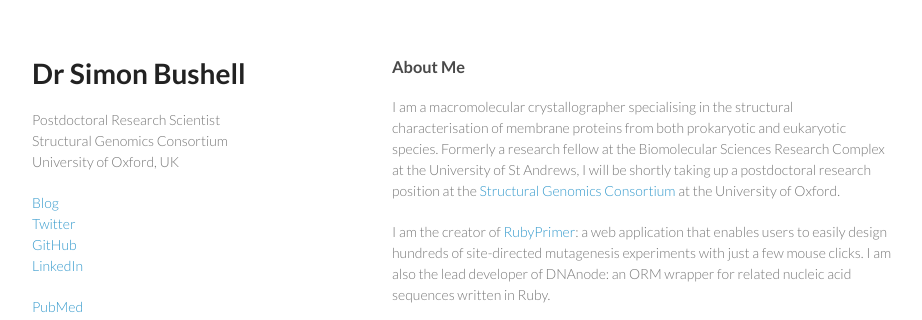
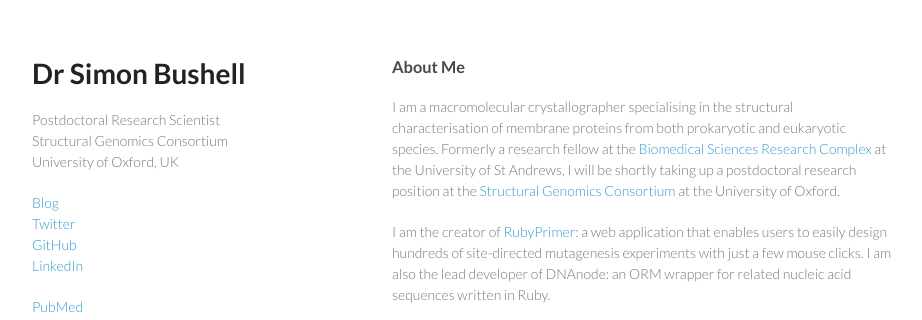
Before and after one commit to simonbushell/simonbushell.github.com, a Jekyll site: the page built from index.md, in a window 1280 px wide. Shown: the top 320 px of the page, without its empty margins (178-1100 px from the left). Built offline with Jekyll 4.4.1, drawn with Linux system fonts in a browser that asks for light colours.

Commit message:
updated bio

```diff
--- a/_config.yml
+++ /dev/null
@@ -1 +0,0 @@
-source: /
--- a/index.md
+++ b/index.md
@@ -4,7 +4,7 @@
 ---
 
 ###About Me
-I am a macromolecular crystallographer specialising in the structural characterisation of membrane proteins from both prokaryotic and eukaryotic species. Formerly a research fellow at the Biomolecular Sciences Research Complex at the University of St Andrews, I will be shortly taking up a postdoctoral research position at the [Structural Genomics Consortium](http://www.thesgc.org) at the University of Oxford.
+I am a macromolecular crystallographer specialising in the structural characterisation of membrane proteins from both prokaryotic and eukaryotic species. Formerly a research fellow at the [Biomedical Sciences Research Complex](http://www.st-andrews.ac.uk/bsrc/) at the University of St Andrews, I will be shortly taking up a postdoctoral research position at the [Structural Genomics Consortium](http://www.thesgc.org) at the University of Oxford.
 
 I am the creator of [RubyPrimer](http://rubyprimer.herokuapp.com]): a web application that enables users to easily design hundreds of site-directed mutagenesis experiments with just a few mouse clicks. I am also the lead developer of DNAnode: an ORM wrapper for related nucleic acid sequences written in Ruby.
 
```
